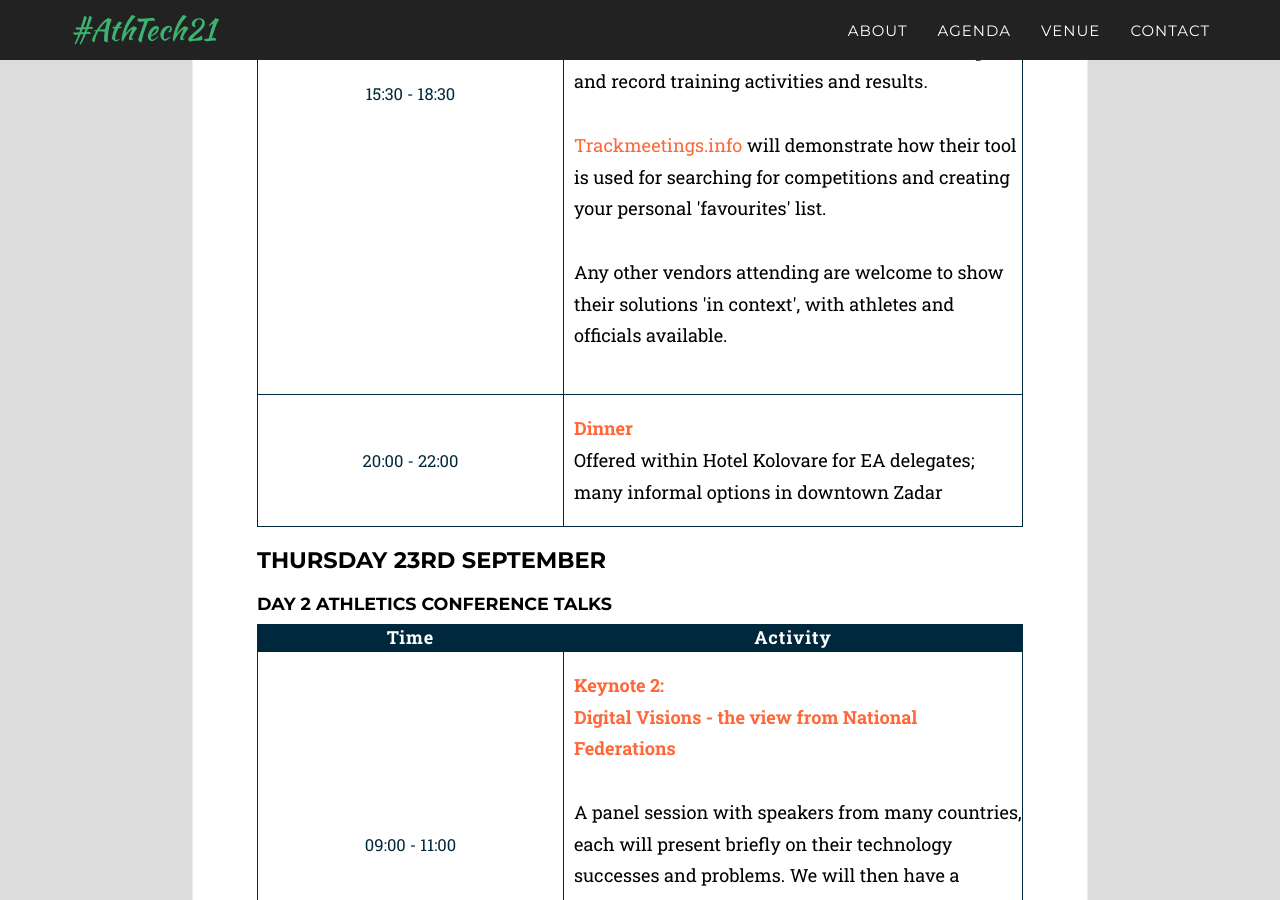
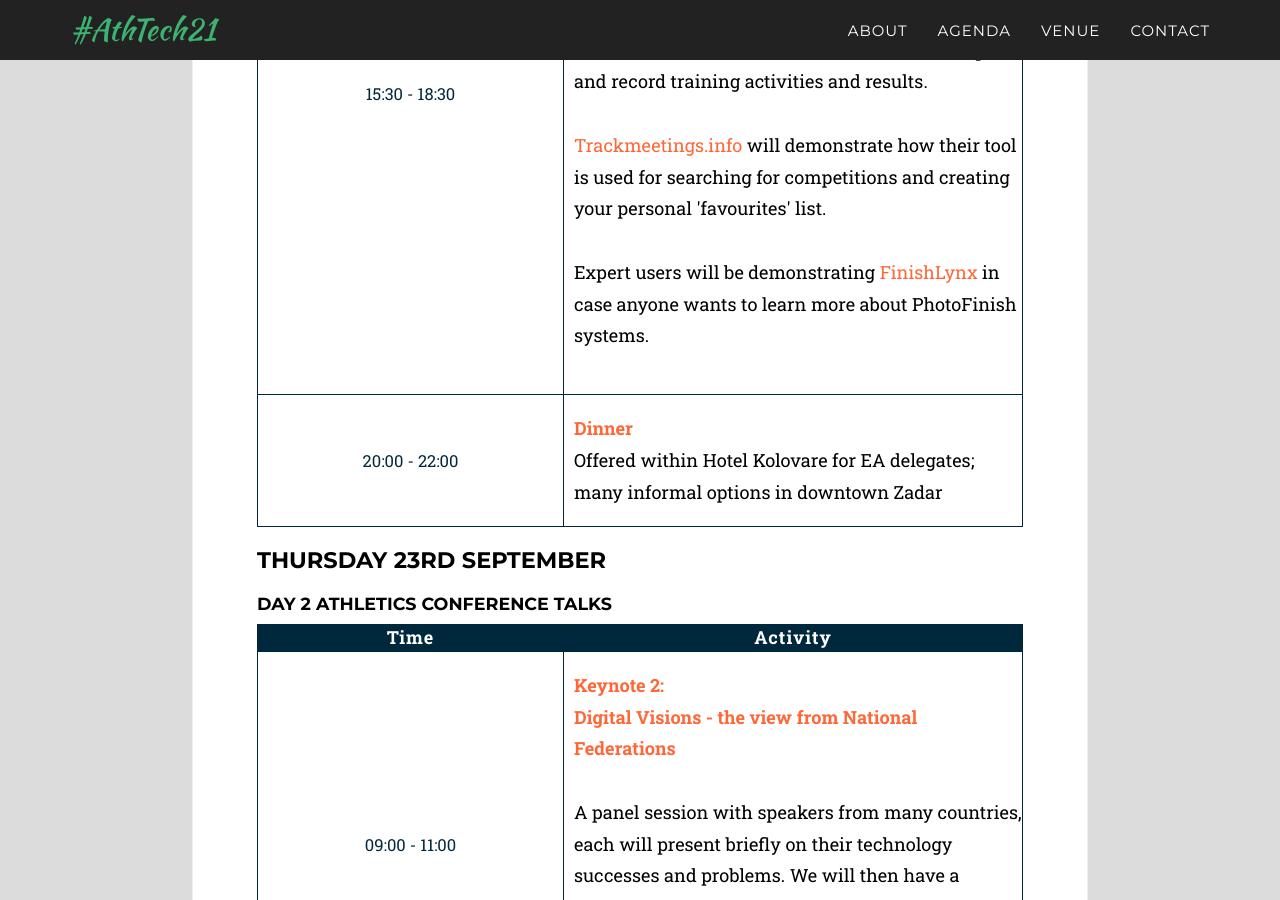
Before and after one commit to openath/athtech, a Jekyll site: the page built from _2021_pages/agenda.html, in a window 1280 px wide and 900 px high, scrolled down 3037 px. Built offline with Jekyll 4.4.1, drawn with Linux system fonts in a browser that asks for light colours; some web fonts are replaced.

Commit message:
Update agendas_wed.yml

```diff
--- a/_data/twenty_21/agendas_wed.yml
+++ b/_data/twenty_21/agendas_wed.yml
@@ -64,7 +64,8 @@
   <br><br><a href='https://opentrack.run/'>OpenTrack</a> will be demonstrating their competition management system.
   <br><br><a href='https://humotion.net/en/home/'>Humotion</a> will demonstrate their solution to capture and record training activities and results.
   <br><br><a href='https://trackmeetings.info/'>Trackmeetings.info</a> will demonstrate how their tool is used for searching for competitions and creating your personal 'favourites' list.
-  <br><br>Any other vendors attending are welcome to show their solutions 'in context', with athletes and officials available.
+  <br><br>Expert users will be demonstrating <a href='https://trackmeetings.info/'>FinishLynx</a> in case anyone wants to learn more about PhotoFinish systems.
+
   </p>
   "
 
```
